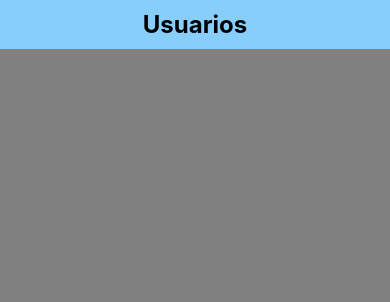
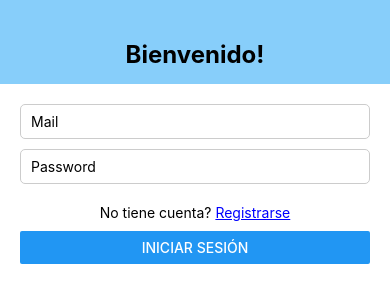
Before and after one commit to mateoBlencio/turneroPeluqueriaFront, a React Native app: screen / in a window 390 px wide. Shown: the top 302 px of the page. Built offline with nearby package versions, Linux system fonts and the light colour scheme; no server answers.

Commit message:
intento de login

```diff
--- a/App.js
+++ b/App.js
@@ -1,63 +1,80 @@
-import React, { useEffect, useState } from 'react';
-import { StatusBar } from 'expo-status-bar';
-import { SafeAreaView, View, FlatList, StyleSheet, Text, ScrollView } from 'react-native';
+import React, { useEffect, useState } from "react";
+import { StatusBar } from "expo-status-bar";
+import {
+  SafeAreaView,
+  View,
+  FlatList,
+  StyleSheet,
+  Text,
+  ScrollView,
+  TextInput,
+  Button,
+  TextBase,
+} from "react-native";
 
 export default function App() {
   const [data, setData] = useState([]);
+  const [mail, setMail] = useState("");
+  const [password, setPassword] = useState("");
 
+  /*
   useEffect(() => {
-    fetch('http://192.168.1.105:8080/roles')
-      .then(response => response.json())
-      .then(json => setData(json))
-      .catch(error => console.error('Error fetching data:', error));
+    fetch("http://192.168.1.105:8080/roles")
+      .then((response) => response.json())
+      .then((json) => setData(json))
+      .catch((error) => console.error("Error fetching data:", error));
   }, []);
+  */
 
-  const renderItem = ({ item }) => (
-    <View style={styles.item}>
-      <Text style={styles.text}>Número: {item.numero}</Text>
-      <Text style={styles.text}>Nombre: {item.nombre}</Text>
-    </View>
-  );
+  const handleLogin = (email, pass) => {
+    alert(`Iniciando sesión con email: ${email} y contraseña: ${pass}`);
+  };
 
   return (
-    <SafeAreaView  style={styles.container}>
+    <SafeAreaView style={styles.container}>
       <View style={styles.header}>
-        <Text style={styles.headerText}>Usuarios</Text>
+        <Text style={styles.headerText}>Bienvenido!</Text>
       </View>
-      <FlatList
-        data={data}
-        renderItem={renderItem}
-        keyExtractor={item => item.numero.toString()}
-      />
-    </SafeAreaView >
+
+      <View style={styles.inputContainer}>
+        <TextInput style={styles.input} placeholder="Mail" value={mail} onChangeText={(text) => setMail(text)}/>
+        <TextInput style={styles.input} placeholder="Password" secureTextEntry={true} value={password} onChangeText={(text) => setPassword(text)}/>
+        <Text style={styles.textButtoms}>No tiene cuenta? <Text style={{textDecorationLine: 'underline',color: 'blue'}}>
+          Registrarse</Text></Text>
+        <Button title="Iniciar Sesión" onPress={() => handleLogin(mail, password)} />
+      </View>
+    </SafeAreaView>
   );
 }
 
 const styles = StyleSheet.create({
   container: {
     flex: 1,
-    marginTop: StatusBar.currentHeight || 0,
-    backgroundColor: 'gray',
+    backgroundColor: "#fff",
   },
   header: {
-    backgroundColor: '#87CEFA',
-    padding: 10,
-    alignItems: 'center',
+    backgroundColor: "#87CEFA",
+    paddingTop: 40,
+    paddingBottom: 15,
+    alignItems: "center",
   },
   headerText: {
     fontSize: 24,
-    fontWeight: 'bold',
-    color: '#000',
+    fontWeight: "bold",
   },
-  item: {
-    backgroundColor: '#87CEFA',
+  inputContainer: {
     padding: 20,
-    marginVertical: 8,
-    marginHorizontal: 16,
-    borderRadius: 10
   },
-  title: {
-    fontSize: 25,
+  input: {
+    marginBottom: 10,
+    paddingHorizontal: 10,
+    paddingVertical: 8,
+    borderWidth: 1,
+    borderColor: "#ccc",
+    borderRadius: 5,
   },
-
+  textButtoms: {
+    padding: 10,
+    textAlign: "center"
+  }
 });
```
